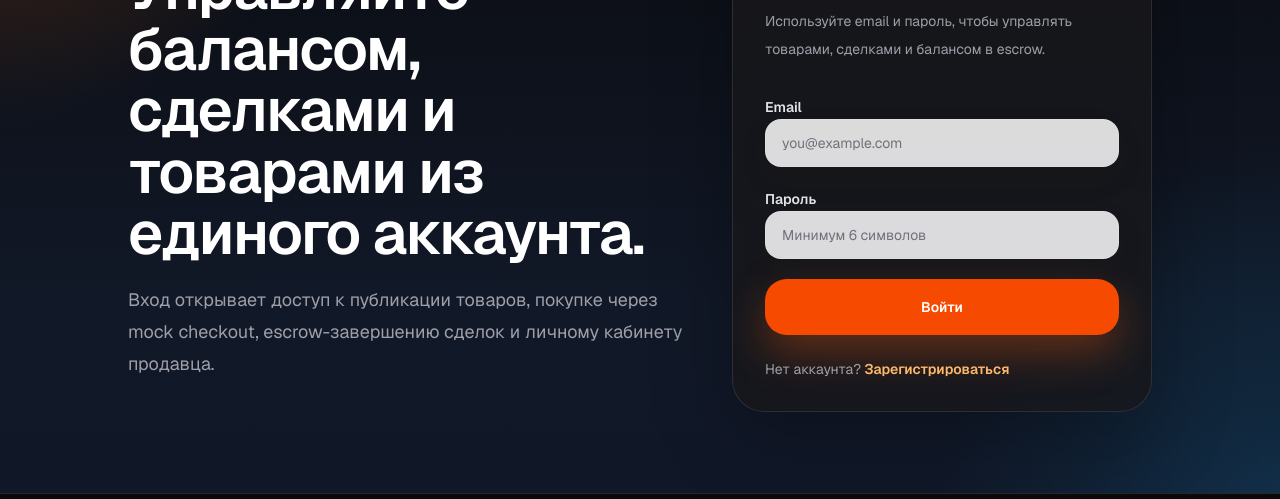
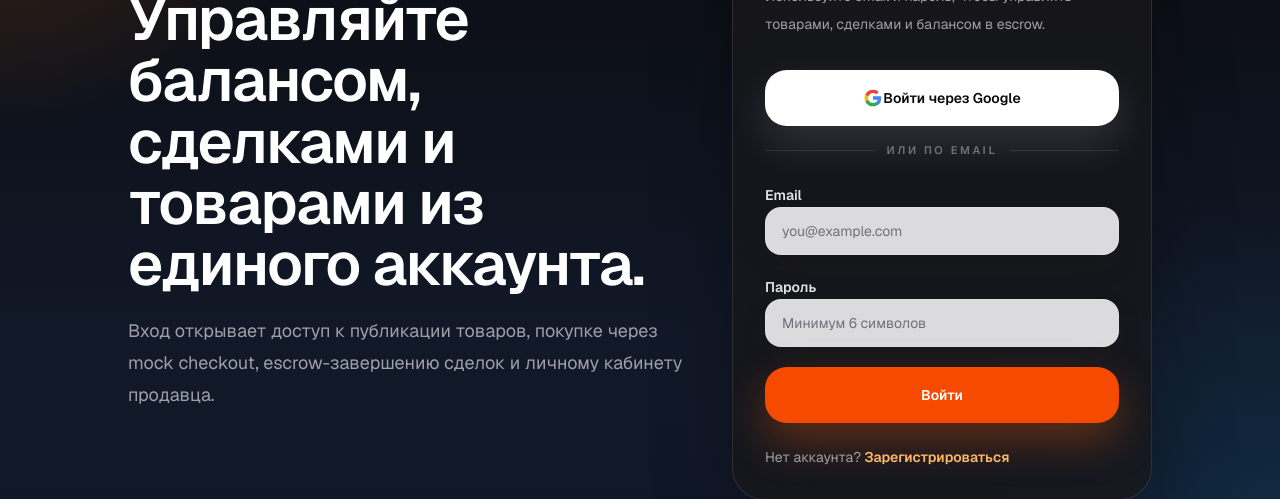
Before and after one commit to sefexius-eng/safeloot-mvp-app, a Next.js app in the folder client/: page /login in a window 1280 px wide. Shown: the part 260-759 px from the top of the page. Built offline with nearby package versions, Linux system fonts and the light colour scheme; no server answers.

Commit message:
feat: add Google OAuth authentication

```diff
--- a/client/components/auth/login-form.tsx
+++ b/client/components/auth/login-form.tsx
@@ -17,11 +17,43 @@ function getAuthErrorMessage(errorCode?: string | null) {
     return BANNED_USER_MESSAGE;
   }
 
+  if (
+    errorCode === "OAuthSignin" ||
+    errorCode === "OAuthCallback" ||
+    errorCode === "OAuthCreateAccount" ||
+    errorCode === "OAuthAccountNotLinked"
+  ) {
+    return "Не удалось выполнить вход через Google.";
+  }
+
   if (errorCode === "CredentialsSignin") {
     return "Неверный email или пароль.";
   }
 
   return "";
+}
+
+function GoogleIcon() {
+  return (
+    <svg viewBox="0 0 24 24" aria-hidden="true" className="h-5 w-5">
+      <path
+        d="M21.805 12.225c0-.782-.07-1.532-.2-2.25H12v4.259h5.49a4.695 4.695 0 0 1-2.038 3.082v2.559h3.296c1.928-1.775 3.057-4.393 3.057-7.65Z"
+        fill="#4285F4"
+      />
+      <path
+        d="M12 22c2.76 0 5.074-.915 6.765-2.476l-3.296-2.559c-.915.614-2.086.977-3.469.977-2.663 0-4.921-1.797-5.728-4.214H2.864v2.64A10.22 10.22 0 0 0 12 22Z"
+        fill="#34A853"
+      />
+      <path
+        d="M6.272 13.728A6.14 6.14 0 0 1 5.952 12c0-.6.109-1.182.32-1.728v-2.64H2.864A10.02 10.02 0 0 0 1.8 12c0 1.6.384 3.115 1.064 4.368l3.408-2.64Z"
+        fill="#FBBC05"
+      />
+      <path
+        d="M12 6.057c1.502 0 2.851.516 3.913 1.528l2.934-2.934C17.069 2.996 14.755 2 12 2a10.22 10.22 0 0 0-9.136 5.632l3.408 2.64C7.079 7.854 9.337 6.057 12 6.057Z"
+        fill="#EA4335"
+      />
+    </svg>
+  );
 }
 
 export function LoginForm() {
@@ -30,15 +62,16 @@ export function LoginForm() {
   const [email, setEmail] = useState("");
   const [password, setPassword] = useState("");
   const [isSubmitting, setIsSubmitting] = useState(false);
+  const [isGoogleSubmitting, setIsGoogleSubmitting] = useState(false);
   const [errorMessage, setErrorMessage] = useState("");
   const authErrorMessage = getAuthErrorMessage(searchParams.get("error"));
+  const callbackUrl = searchParams.get("callbackUrl") ?? "/profile";
+  const isBusy = isSubmitting || isGoogleSubmitting;
 
   async function handleSubmit(event: FormEvent<HTMLFormElement>) {
     event.preventDefault();
     setErrorMessage("");
     setIsSubmitting(true);
-
-    const callbackUrl = searchParams.get("callbackUrl") ?? "/profile";
 
     try {
       const result = await signIn("credentials", {
@@ -65,6 +98,20 @@ export function LoginForm() {
     }
   }
 
+  async function handleGoogleSignIn() {
+    setErrorMessage("");
+    setIsGoogleSubmitting(true);
+
+    try {
+      await signIn("google", {
+        callbackUrl,
+      });
+    } catch {
+      setErrorMessage("Не удалось выполнить вход через Google.");
+      setIsGoogleSubmitting(false);
+    }
+  }
+
   return (
     <section className="w-full max-w-md rounded-[2rem] border border-white/10 bg-zinc-900/82 p-6 shadow-[0_24px_80px_rgba(0,0,0,0.28)] backdrop-blur md:p-8">
       <div>
@@ -79,7 +126,25 @@ export function LoginForm() {
         </p>
       </div>
 
-      <form onSubmit={handleSubmit} className="mt-8 space-y-5">
+      <div className="mt-8 space-y-4">
+        <Button
+          type="button"
+          onClick={handleGoogleSignIn}
+          disabled={isBusy}
+          className="h-14 w-full rounded-[1.35rem] bg-white text-base font-semibold text-zinc-950 shadow-[0_18px_42px_rgba(255,255,255,0.12)] hover:bg-zinc-100"
+        >
+          <GoogleIcon />
+          {isGoogleSubmitting ? "Переходим в Google..." : "Войти через Google"}
+        </Button>
+
+        <div className="flex items-center gap-3 text-[11px] font-semibold tracking-[0.24em] uppercase text-zinc-500">
+          <span className="h-px flex-1 bg-white/10" />
+          или по email
+          <span className="h-px flex-1 bg-white/10" />
+        </div>
+      </div>
+
+      <form onSubmit={handleSubmit} className="mt-6 space-y-5">
         <label className="block space-y-2.5">
           <span className="text-sm font-semibold text-zinc-200">Email</span>
           <Input
@@ -118,7 +183,7 @@ export function LoginForm() {
 
         <Button
           type="submit"
-          disabled={isSubmitting}
+          disabled={isBusy}
           className="h-14 w-full rounded-[1.35rem] bg-orange-600 text-base font-semibold shadow-[0_18px_42px_rgba(234,88,12,0.35)] hover:bg-orange-500"
         >
           {isSubmitting ? "Входим..." : "Войти"}
--- a/client/lib/auth.ts
+++ b/client/lib/auth.ts
@@ -1,13 +1,35 @@
+import { PrismaAdapter } from "@next-auth/prisma-adapter";
 import type { Role } from "@prisma/client";
 import { compare } from "bcryptjs";
 import type { NextAuthOptions } from "next-auth";
 import { getServerSession } from "next-auth";
 import CredentialsProvider from "next-auth/providers/credentials";
+import GoogleProvider from "next-auth/providers/google";
 
 import { BANNED_AUTH_ERROR } from "@/lib/access-control";
 import { prisma } from "@/lib/prisma";
 
+function normalizeEmail(value?: string | null) {
+  return value?.trim().toLowerCase() ?? "";
+}
+
+function getGoogleProfileData(profile?: Record<string, unknown>) {
+  const name =
+    typeof profile?.name === "string" && profile.name.trim()
+      ? profile.name.trim()
+      : undefined;
+  const image =
+    typeof profile?.picture === "string" && profile.picture.trim()
+      ? profile.picture
+      : typeof profile?.image === "string" && profile.image.trim()
+        ? profile.image
+        : undefined;
+
+  return { name, image };
+}
+
 export const authOptions: NextAuthOptions = {
+  adapter: PrismaAdapter(prisma),
   secret: process.env.NEXTAUTH_SECRET,
   session: {
     strategy: "jwt",
@@ -16,6 +38,11 @@ export const authOptions: NextAuthOptions = {
     signIn: "/login",
   },
   providers: [
+    GoogleProvider({
+      clientId: process.env.GOOGLE_CLIENT_ID ?? "",
+      clientSecret: process.env.GOOGLE_CLIENT_SECRET ?? "",
+      allowDangerousEmailAccountLinking: true,
+    }),
     CredentialsProvider({
       name: "Credentials",
       credentials: {
@@ -23,7 +50,7 @@ export const authOptions: NextAuthOptions = {
         password: { label: "Password", type: "password" },
       },
       async authorize(credentials) {
-        const email = credentials?.email?.trim().toLowerCase();
+        const email = normalizeEmail(credentials?.email);
         const password = credentials?.password ?? "";
 
         if (!email || !password) {
@@ -47,7 +74,7 @@ export const authOptions: NextAuthOptions = {
           },
         });
 
-        if (!user) {
+        if (!user?.password) {
           return null;
         }
 
@@ -75,10 +102,32 @@ export const authOptions: NextAuthOptions = {
     }),
   ],
   callbacks: {
+    async signIn({ user }) {
+      const email = normalizeEmail(user.email);
+
+      if (!email) {
+        return true;
+      }
+
+      const existingUser = await prisma.user.findUnique({
+        where: {
+          email,
+        },
+        select: {
+          isBanned: true,
+        },
+      });
+
+      if (existingUser?.isBanned) {
+        return `/login?error=${BANNED_AUTH_ERROR}`;
+      }
+
+      return true;
+    },
     async jwt({ token, user }) {
       if (user) {
         token.id = user.id;
-        token.email = user.email;
+        token.email = normalizeEmail(user.email);
         token.emailVerified =
           typeof user.emailVerified === "string" ? user.emailVerified : null;
         token.name = user.name;
@@ -143,6 +192,40 @@ export const authOptions: NextAuthOptions = {
       return session;
     },
   },
+  events: {
+    async signIn({ user, account, profile }) {
+      if (account?.provider !== "google" || !user.id) {
+        return;
+      }
+
+      const email = normalizeEmail(user.email);
+      const { image, name } = getGoogleProfileData(
+        profile as Record<string, unknown> | undefined,
+      );
+
+      const currentUser = await prisma.user.findUnique({
+        where: {
+          id: user.id,
+        },
+        select: {
+          image: true,
+          name: true,
+        },
+      });
+
+      await prisma.user.update({
+        where: {
+          id: user.id,
+        },
+        data: {
+          email: email || undefined,
+          emailVerified: new Date(),
+          image: currentUser?.image ? undefined : image,
+          name: currentUser?.name ? undefined : name,
+        },
+      });
+    },
+  },
 };
 
 export function getAuthSession() {
--- a/client/package.json
+++ b/client/package.json
@@ -13,6 +13,7 @@
     "seed:catalog": "node scripts/seed-catalog.cjs"
   },
   "dependencies": {
+    "@next-auth/prisma-adapter": "^1.0.7",
     "@prisma/client": "^6.19.3",
     "@radix-ui/react-dialog": "^1.1.15",
     "@radix-ui/react-dropdown-menu": "^2.1.16",
```
Also changed, not shown: 2 other files (tests, documents, lock files or other folders).
